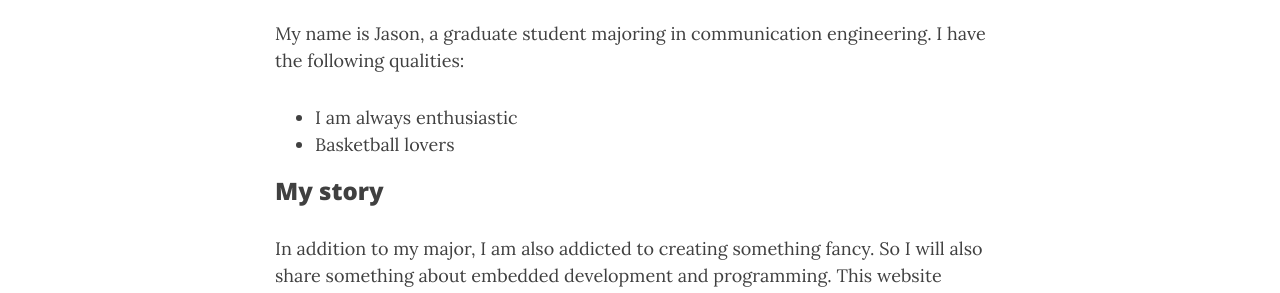
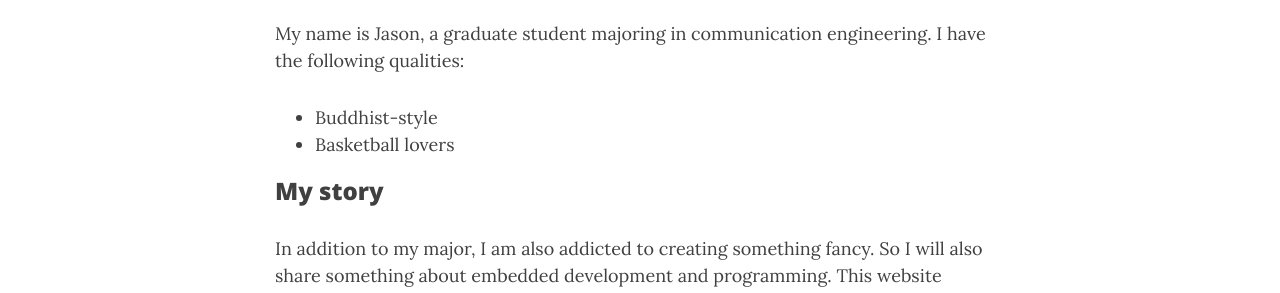
Before and after one commit to xiaoqixiaowei/xiaoqixiaowei.github.io, a Jekyll site: the page built from aboutme.md, in a window 1280 px wide and 973 px high. Shown: the part 343-636 px from the top of the window. Built offline with Jekyll 4.4.1, drawn with Linux system fonts in a browser that asks for light colours; nearby versions of some CDN libraries; comment, search, counter and statistics services are not loaded.

Commit message:
change about me

```diff
--- a/aboutme.md
+++ b/aboutme.md
@@ -6,7 +6,7 @@ subtitle: Every once in a while, you find someone who's iridescent, and when you
 
 My name is Jason, a graduate student majoring in communication engineering.  I have the following qualities:
 
-- I am always enthusiastic
+- Buddhist-style
 - Basketball lovers
 
 ### My story
```
